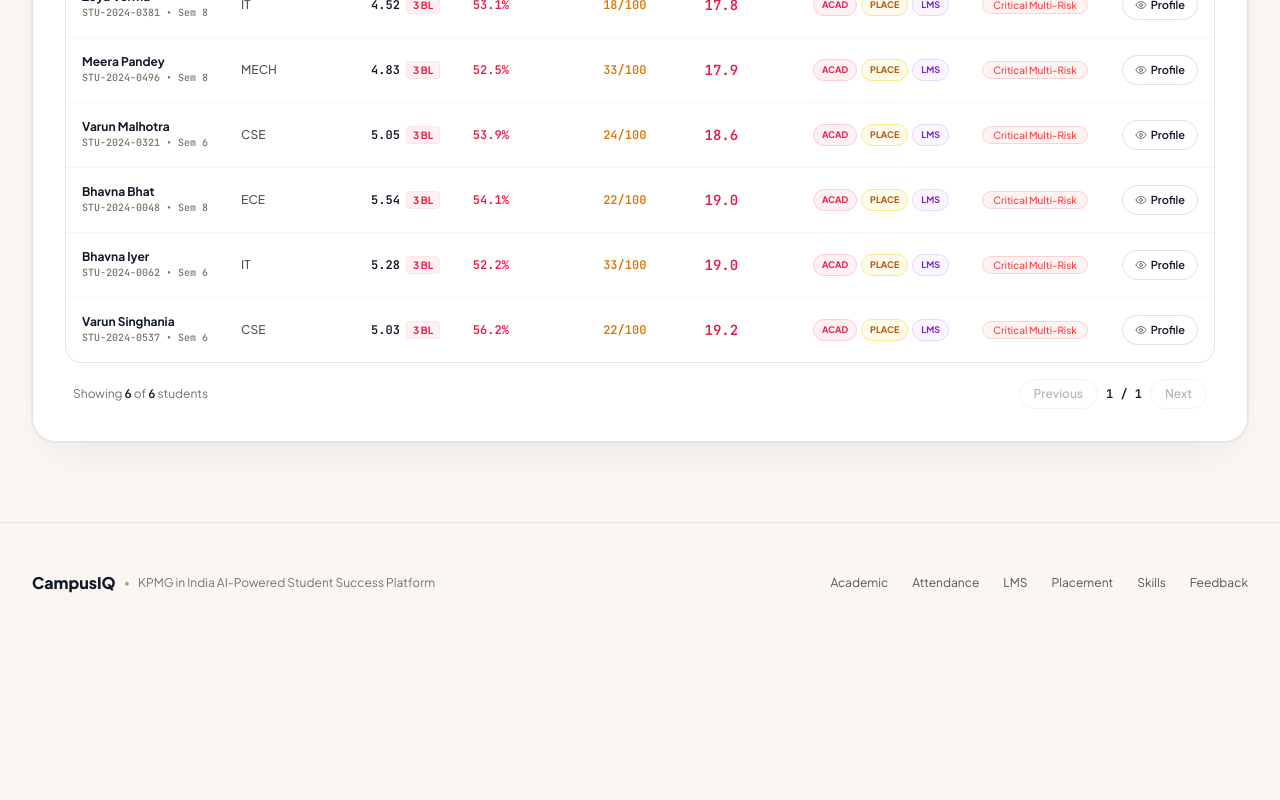
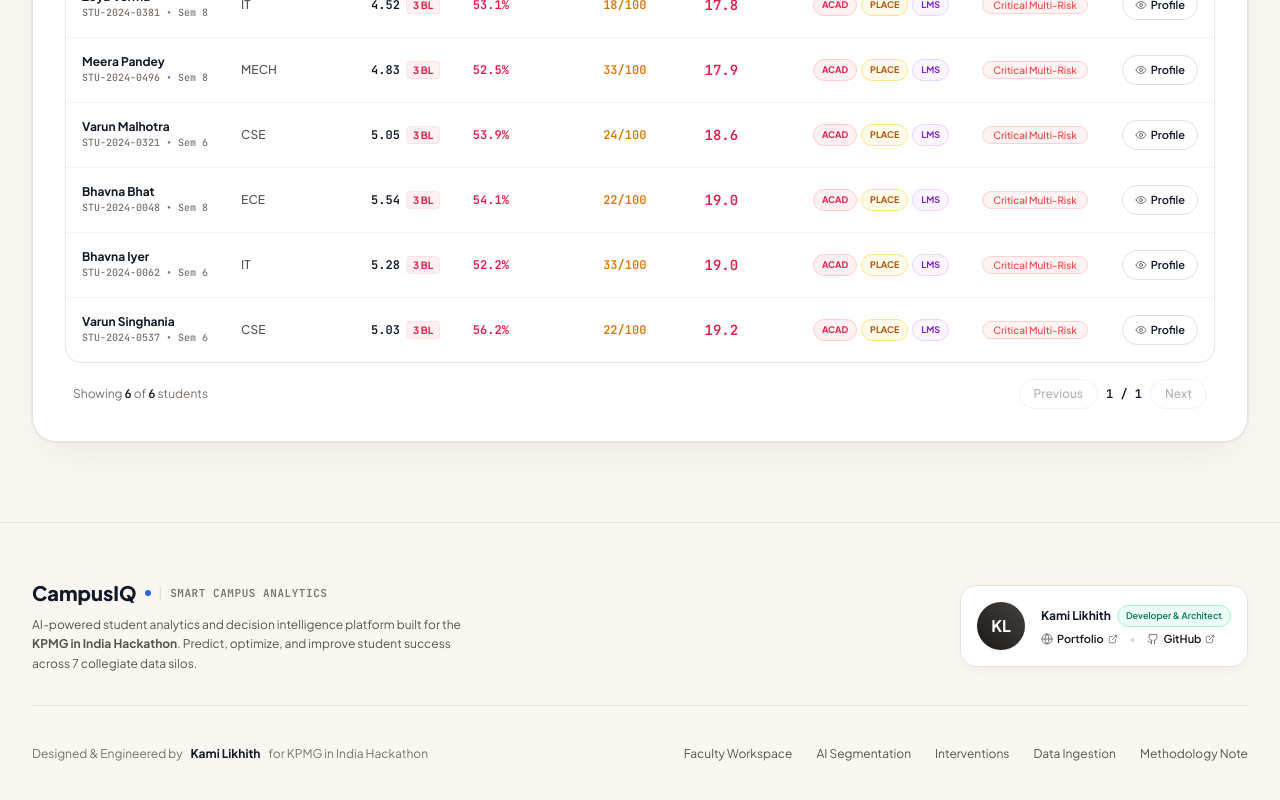
Before and after one commit to likhith3035/smart-campus, a Next.js app: page / in a window 1280 px wide. Shown: the part 1988-2788 px from the top of the page. Before the commit the page ends 2631 px from the top, so only its background shows below. Built offline with nearby package versions, Linux system fonts and the light colour scheme; a web font is replaced by a local one.

Commit message:
docs: add developer credits, portfolio, and GitHub links for Kami Likhith across platform

```diff
--- a/app/layout.tsx
+++ b/app/layout.tsx
@@ -1,6 +1,7 @@
 import type { Metadata } from "next";
 import "./globals.css";
 import { Navbar } from "@/components/Navbar";
+import { Footer } from "@/components/Footer";
 
 export const metadata: Metadata = {
   title: "CampusIQ | AI-Powered Student Analytics & Success Platform",
@@ -19,23 +20,7 @@ export default function RootLayout({
         <main className="flex-1 w-full">
           {children}
         </main>
-        <footer className="border-t border-[#EAE5DC] bg-[#FAF7F2] py-12 text-xs text-[#78716C]">
-          <div className="max-w-7xl mx-auto px-4 sm:px-6 lg:px-8 flex flex-col sm:flex-row items-center justify-between gap-4">
-            <div className="flex items-center gap-2">
-              <span className="font-extrabold text-base text-[#111827]">CampusIQ</span>
-              <span className="text-stone-400">•</span>
-              <span>KPMG in India AI-Powered Student Success Platform</span>
-            </div>
-            <div className="flex items-center gap-6 text-[#57534E]">
-              <span>Academic</span>
-              <span>Attendance</span>
-              <span>LMS</span>
-              <span>Placement</span>
-              <span>Skills</span>
-              <span>Feedback</span>
-            </div>
-          </div>
-        </footer>
+        <Footer />
       </body>
     </html>
   );
--- /dev/null
+++ b/components/Footer.tsx
@@ -0,0 +1,89 @@
+import Link from "next/link";
+import { ExternalLink, Github, Globe, Heart, ShieldCheck } from "lucide-react";
+
+export function Footer() {
+  return (
+    <footer className="border-t border-[#EAE5DC] bg-[#FAF7F2] py-14 text-xs text-[#78716C]">
+      <div className="max-w-7xl mx-auto px-4 sm:px-6 lg:px-8 space-y-10">
+        <div className="flex flex-col md:flex-row items-start md:items-center justify-between gap-8 pb-8 border-b border-[#EAE5DC]">
+          {/* Brand & Mission */}
+          <div className="space-y-2 max-w-md">
+            <div className="flex items-center gap-2">
+              <span className="font-extrabold text-xl text-[#111827]">CampusIQ</span>
+              <span className="w-1.5 h-1.5 rounded-full bg-blue-600"></span>
+              <span className="text-stone-300">|</span>
+              <span className="text-[11px] font-semibold text-stone-500 uppercase tracking-wider font-mono">
+                Smart Campus Analytics
+              </span>
+            </div>
+            <p className="text-xs text-[#57534E] leading-relaxed">
+              AI-powered student analytics and decision intelligence platform built for the <strong>KPMG in India Hackathon</strong>. Predict, optimize, and improve student success across 7 collegiate data silos.
+            </p>
+          </div>
+
+          {/* Developer Card Badge */}
+          <div className="p-4 rounded-2xl bg-white border border-[#EAE5DC] card-shadow flex items-center gap-4">
+            <div className="w-12 h-12 rounded-full bg-gradient-to-tr from-stone-900 to-stone-700 text-white flex items-center justify-center font-bold text-base shadow-sm">
+              KL
+            </div>
+            <div className="space-y-1">
+              <div className="flex items-center gap-1.5">
+                <span className="text-xs font-bold text-[#111827]">Kami Likhith</span>
+                <span className="text-[9px] px-2 py-0.5 rounded-full bg-emerald-50 text-emerald-700 border border-emerald-200 font-semibold">
+                  Developer & Architect
+                </span>
+              </div>
+              <div className="flex items-center gap-3 text-[11px]">
+                <a
+                  href="https://devlikhith.vercel.app/"
+                  target="_blank"
+                  rel="noopener noreferrer"
+                  className="inline-flex items-center gap-1 text-stone-900 hover:text-blue-600 font-semibold transition-colors"
+                >
+                  <Globe className="w-3 h-3 text-stone-500" />
+                  <span>Portfolio</span>
+                  <ExternalLink className="w-2.5 h-2.5 opacity-60" />
+                </a>
+                <span className="text-stone-300">•</span>
+                <a
+                  href="https://github.com/likhith3035"
+                  target="_blank"
+                  rel="noopener noreferrer"
+                  className="inline-flex items-center gap-1 text-stone-900 hover:text-blue-600 font-semibold transition-colors"
+                >
+                  <Github className="w-3 h-3 text-stone-500" />
+                  <span>GitHub</span>
+                  <ExternalLink className="w-2.5 h-2.5 opacity-60" />
+                </a>
+              </div>
+            </div>
+          </div>
+        </div>
+
+        {/* Bottom Row */}
+        <div className="flex flex-col sm:flex-row items-center justify-between gap-4 text-xs text-[#78716C]">
+          <div className="flex items-center gap-2">
+            <span>Designed & Engineered by</span>
+            <a
+              href="https://devlikhith.vercel.app/"
+              target="_blank"
+              rel="noopener noreferrer"
+              className="font-bold text-[#111827] hover:underline"
+            >
+              Kami Likhith
+            </a>
+            <span>for KPMG in India Hackathon</span>
+          </div>
+
+          <div className="flex items-center gap-6 text-[#57534E]">
+            <Link href="/faculty" className="hover:text-stone-900 transition-colors">Faculty Workspace</Link>
+            <Link href="/segmentation" className="hover:text-stone-900 transition-colors">AI Segmentation</Link>
+            <Link href="/interventions" className="hover:text-stone-900 transition-colors">Interventions</Link>
+            <Link href="/upload" className="hover:text-stone-900 transition-colors">Data Ingestion</Link>
+            <Link href="/methodology" className="hover:text-stone-900 transition-colors">Methodology Note</Link>
+          </div>
+        </div>
+      </div>
+    </footer>
+  );
+}
--- a/components/Navbar.tsx
+++ b/components/Navbar.tsx
@@ -2,7 +2,7 @@
 
 import Link from "next/link";
 import { usePathname } from "next/navigation";
-import { ArrowRight } from "lucide-react";
+import { ArrowRight, Github } from "lucide-react";
 
 export function Navbar() {
   const pathname = usePathname();
@@ -56,10 +56,19 @@ export function Navbar() {
         </nav>
 
         {/* Right Actions */}
-        <div className="flex items-center gap-5">
+        <div className="flex items-center gap-3">
+          <a
+            href="https://github.com/likhith3035/smart-campus"
+            target="_blank"
+            rel="noopener noreferrer"
+            title="GitHub Repository"
+            className="p-2 rounded-full hover:bg-stone-200/60 text-stone-700 transition-colors"
+          >
+            <Github className="w-4 h-4" />
+          </a>
           <Link
             href="/faculty"
-            className="hidden sm:inline-block text-sm font-medium text-[#57534E] hover:text-[#111827] transition-colors"
+            className="hidden sm:inline-block text-xs font-semibold text-[#57534E] hover:text-[#111827] transition-colors"
           >
             Sign in
           </Link>
```
Also changed, not shown: lib/data/sample_campus_dataset.csv, 2 other files (tests, documents, lock files or other folders).
